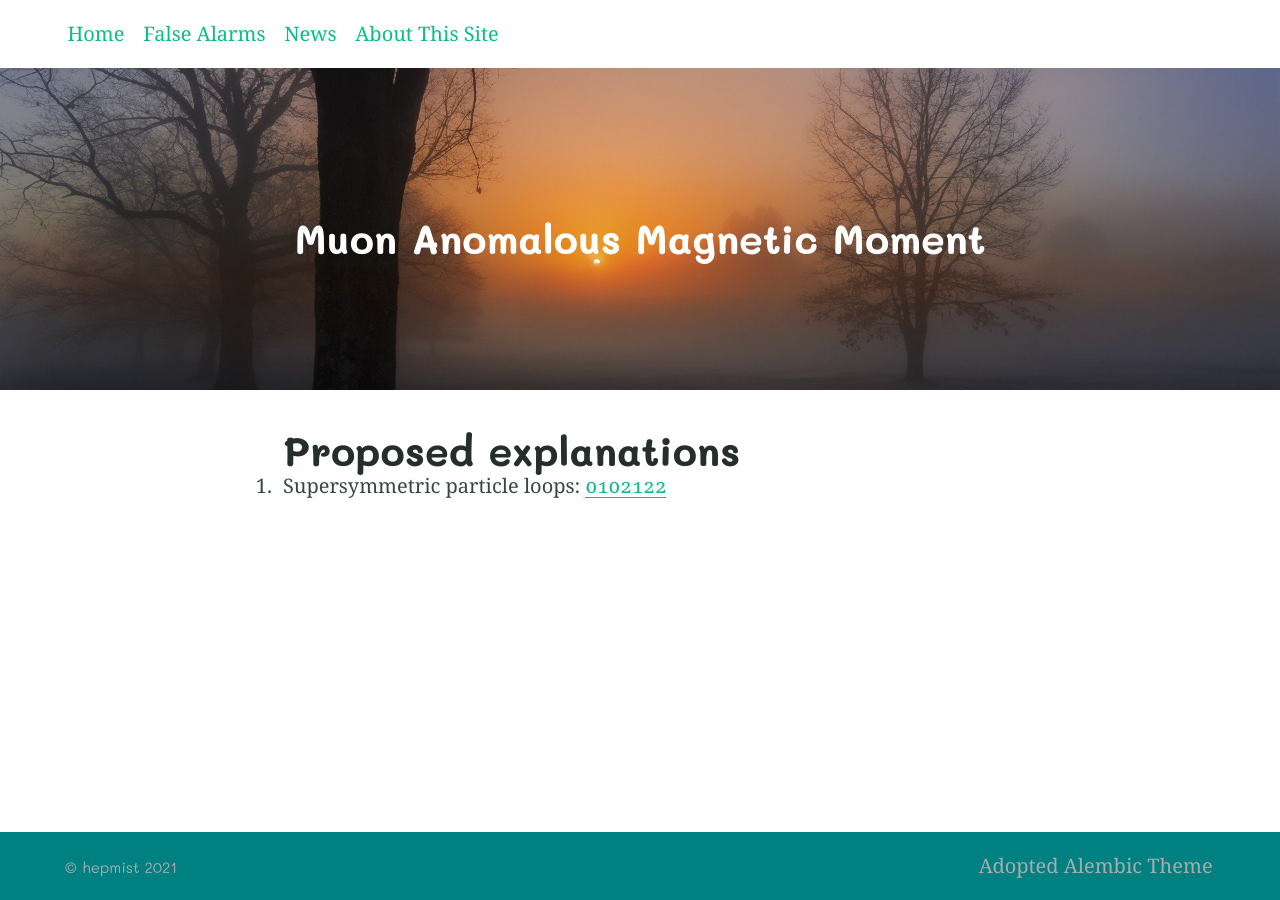
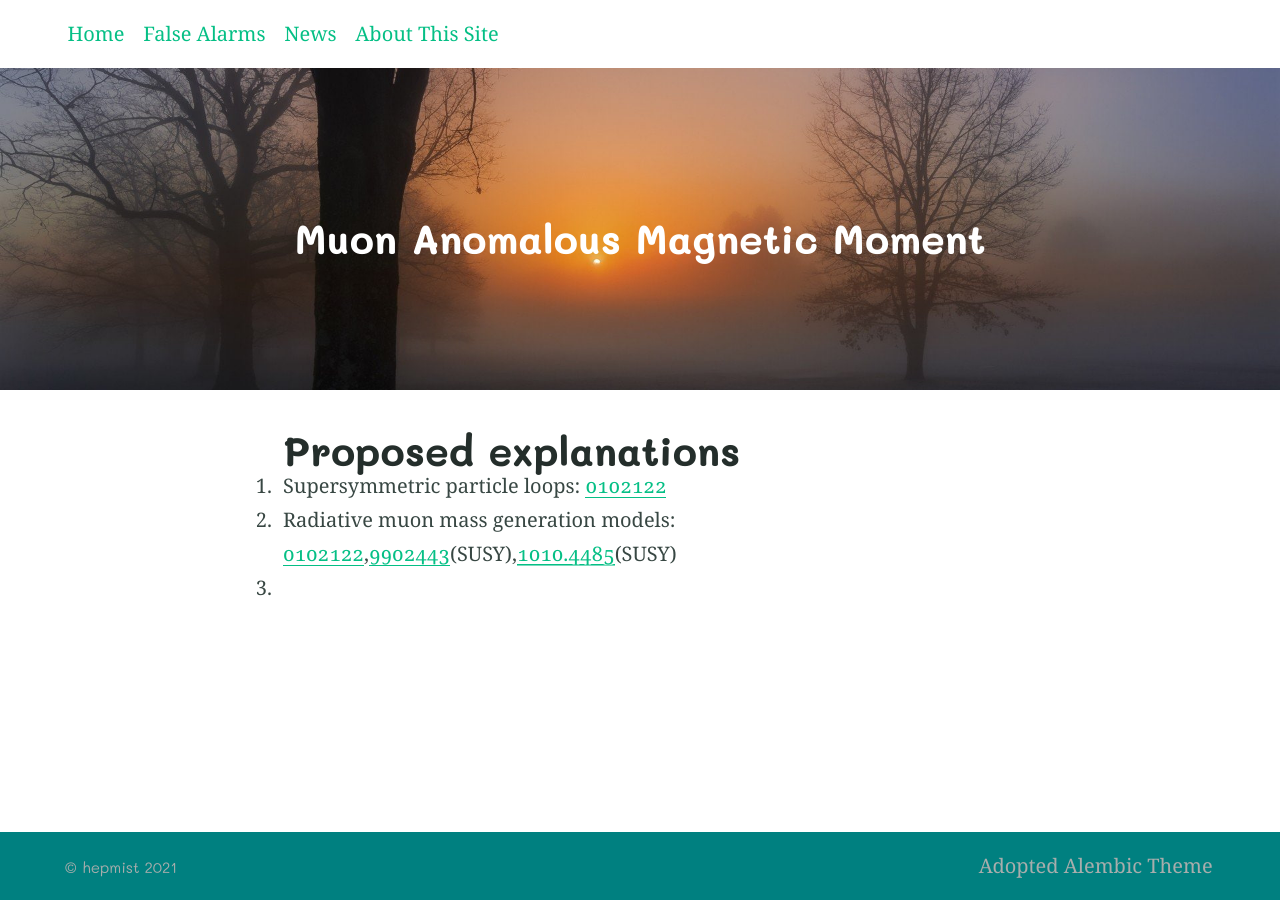
Before and after one commit to hepcomm/hepmist, a Jekyll site: the page built from solutions/muon-g-2.md, in a window 1280 px wide. Built offline with Jekyll 4.4.1, drawn with Linux system fonts in a browser that asks for light colours.

Commit message:
Update muon-g-2.md

```diff
--- a/solutions/muon-g-2.md
+++ b/solutions/muon-g-2.md
@@ -5,3 +5,5 @@ feature_image: https://hepcomm.github.io/hepmist/assets/mist_hope.jpeg
 ---
 
 1. Supersymmetric particle loops: [0102122](https://arxiv.org/abs/hep-ph/0102122)
+2. Radiative muon mass generation models:  [0102122](https://arxiv.org/abs/hep-ph/0102122),[9902443](https://arxiv.org/abs/hep-ph/9902443)(SUSY),[1010.4485](https://arxiv.org/abs/1010.4485)(SUSY)
+3.
```
